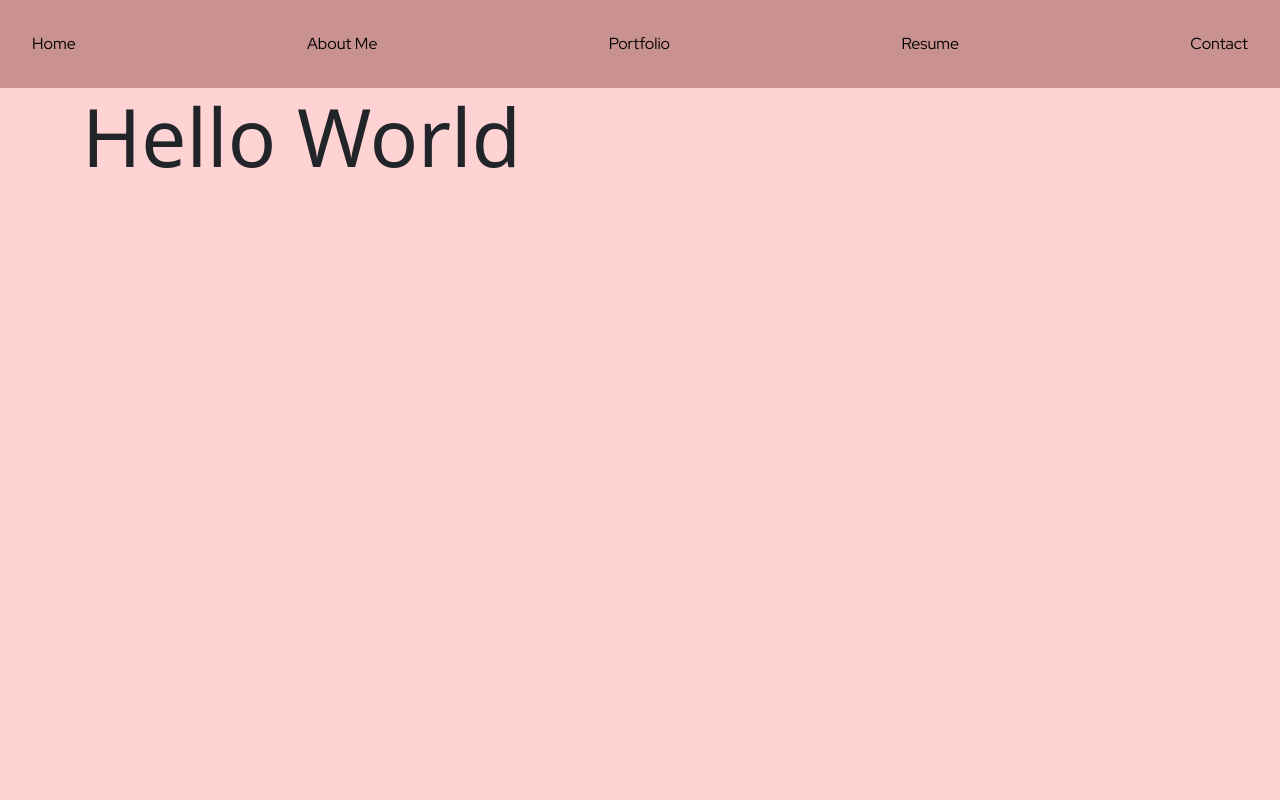
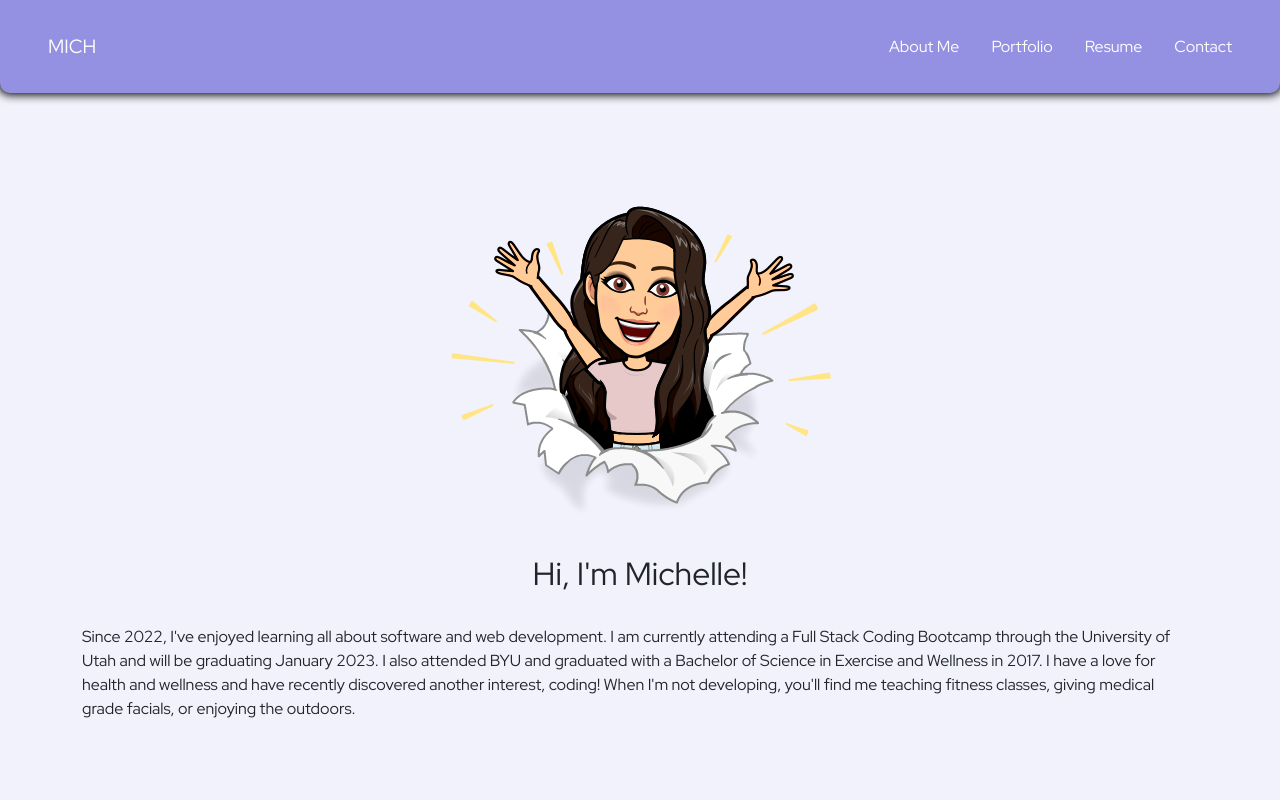
Before and after one commit to mich-hales/mich-react-portfolio, a React (Create React App) app: page / in a window 1280 px wide. Shown: the top 800 px of the page. Built offline with nearby package versions, Linux system fonts and the light colour scheme.

Commit message:
updates to styling and added components

```diff
--- a/src/App.js
+++ b/src/App.js
@@ -12,10 +12,10 @@ function App() {
     // eslint-disable-next-line default-case
     switch(window.location.pathname) {
         case '/':
-            component = <Home />
+            component = <AboutMe />
             break;
         case '/mich-react-portfolio':
-            component = <Home />
+            component = <AboutMe />
             break;
         case '/contact':
             component = <Contact />
--- a/src/components/Navbar.js
+++ b/src/components/Navbar.js
@@ -1,13 +1,25 @@
-import React from 'react';
+import React, { useState, useEffect } from 'react';
 
 export default function Navbar() {
+
+    const [active, setActive] = useState(null);
+    // Function to handle navbar element clicks
+    function handleClick(elem) {
+        setActive(elem);
+    }
+
     return (
         <nav className='mainNavbar'>
-            <a className='nav-link active' href="/">Home</a>
-            <a className='nav-link' href="/aboutme">About Me</a>
-            <a className='nav-link' href="/portfolio">Portfolio</a>
-            <a className='nav-link' href="/resume">Resume</a>
-            <a className='nav-link' href="/contact">Contact</a>
+            <div className='icon-nav'>
+                <a className='nav-link' onClick={() => handleClick('active-tab')} href="/">MICH</a>
+            </div>
+
+            <div className='other-nav'>
+                <a className='nav-link' onClick={() => handleClick('active-tab')}  href="/aboutme">About Me</a>
+                <a className='nav-link' onClick={() => handleClick('active-tab')}  href="/portfolio">Portfolio</a>
+                <a className='nav-link' onClick={() => handleClick('active-tab')}  href="/resume">Resume</a>
+                <a className='nav-link' onClick={() => handleClick('active-tab')}  href="/contact">Contact</a>
+            </div>
         </nav>
     )
 }
--- a/src/pages/AboutMe.js
+++ b/src/pages/AboutMe.js
@@ -1,16 +1,17 @@
 import React from 'react';
-import Selfie from '../images/selfie.jpg'
+import Selfie from '../images/selfie.jpg';
+import Avatar from '../images/big-hello.png';
 
 export default function aboutMe() {
     return (
         <div className='contentContainer m-3'>
             <div className='selfieContainer'>
-                <img className='selfie' src={Selfie} alt='author posing and smiling'/>
+                <img className='selfie' src={Avatar} alt='author posing and smiling'/>
             </div>
-
-            <h2>About</h2>
-            <h4>I'm a full stack developer based in Utah.</h4>
-            <p>Since 2022, I've enjoyed learning all about software and web development. I am currently attending a Full Stack Coding Bootcamp through the University of Utah and will be graduating January 2023. I also attended BYU and graduated with a Bachelor of Science in Exercise and Wellness in 2017. I have a love for health and wellness and have recently discovered another interest, coding! When I'm not developing, you'll find me teaching fitness classes, giving medical grade facials, or enjoying the outdoors. </p>
+            <div className='container'>
+                <h4 className='introHeader'>Hi, I'm Michelle!</h4>
+                <p>Since 2022, I've enjoyed learning all about software and web development. I am currently attending a Full Stack Coding Bootcamp through the University of Utah and will be graduating January 2023. I also attended BYU and graduated with a Bachelor of Science in Exercise and Wellness in 2017. I have a love for health and wellness and have recently discovered another interest, coding! When I'm not developing, you'll find me teaching fitness classes, giving medical grade facials, or enjoying the outdoors. </p>
+            </div>
         </div>
     )
 }
--- a/src/pages/Contact.js
+++ b/src/pages/Contact.js
@@ -3,19 +3,22 @@ import React from 'react';
 export default function contact() {
     return (
         <div className='contentContainer container'>
-            <h1>Contact</h1>
+            <h1 className='contactHeader'>Contact</h1>
+            <div className='contactInput'>
                 <div class="mb-3">
                     <label for="formGroupExampleInput" class="form-label">Name</label>
                     <input type="text" class="form-control" id="nameInput" placeholder="Jane Doe"/>
                 </div>
                 <div class="mb-3">
                     <label for="formGroupExampleInput2" class="form-label">Email Address</label>
-                <input type="text" class="form-control" id="emailInput" placeholder="exampe@email.com"/>
+                    <input type="text" class="form-control" id="emailInput" placeholder="example@email.com"/>
                 </div>
                 <div class="mb-3">
                     <label for="messageInput" class="form-label">Message</label>
                     <textarea class="form-control" id="messageInput" rows="5"></textarea>
                 </div>
+                <button className='btn'>Submit</button>
+            </div>
         </div>
     )
 }
--- a/src/pages/Home.js
+++ b/src/pages/Home.js
@@ -3,7 +3,7 @@ import React from 'react';
 export default function home() {
     return (
         <div className='contentContainer container'>
-            <h1>Hello World</h1>
+
         </div>
     )
 }
--- a/src/pages/Resume.js
+++ b/src/pages/Resume.js
@@ -15,9 +15,8 @@ export default function resume() {
 
     return (
         <div className="contentContainer container">
-            <section>
-                <h2>Download My Resume</h2>
-                <button id="downloadBtn" onClick={downloadFile} value="download">Download</button>
+            <section className="skills">
+                <h4>Download My Resume<span><button id="downloadBtn" className='btn' onClick={downloadFile} value="download">Download</button></span></h4>
             </section>
 
             <section className="skills" id="skills">
--- a/src/styles/style.css
+++ b/src/styles/style.css
@@ -9,6 +9,14 @@
     --brown-pink: #e6c4bb;
     --light-gold: #e4ccc0;
     --gold: #ccb2bb;
+    --blueya: #5460F9;
+    --cutestpurp: #9491e2;
+    --cutestpurplight: #a9a7ff;
+    --lighterblue: #12b3eb;
+    --seagrean: #2feaa8;
+    --whiteblue: #ccf7f4;
+    --whitestblue: #ebfffe;
+    --whitestpurp: #f2f2fd;
 }
 
 * {
@@ -18,29 +26,73 @@
 }
 
 body {
-    background-color: var(--pinkish-light);
+    background-color: var(--whitestpurp);
+    font-family: var(--main-font);
 }
 
 .mainNavbar {
     display: flex;
     justify-content: space-between;
-    background-color: var(--brown-red);
+    background-color: var(--cutestpurp);
     font-family: var(--main-font);
     padding: 2rem;
+    border-bottom-left-radius: 10px;
+    border-bottom-right-radius: 10px;
+    box-shadow: 0 0 10px 2px black;
+}
+
+.icon-nav {
+    font-size: 1.2rem;
+    margin-left: 1rem;
+}
+
+.introHeader {
+    font-size: 2rem;
+    text-align: center;
+    margin-bottom: 2rem;
+}
+
+.other-nav {
+    display: flex;
 }
 
 .mainNavbar a {
     text-decoration: none;
+    color: white;
+}
+
+.other-nav a {
+    margin-left: 1rem;
+    margin-right: 1rem;
+    margin-top: .2rem;
+}
+
+.active-tab {
+    font-weight: bold;
     color: black;
 }
 
-.mainNavbar a:hover {
-    color: var(--pinkish-light);
+.other-nav a:hover {
+    font-weight: bold;
+    color: white;
     transition: .05s;
 }
 
-h1 {
-    font-size: 5rem;
+.icon-nav a:hover {
+    color: white;
+    font-weight: bold;
+}
+
+.contactHeader {
+    font-size: 3rem;
+    font-weight: bold;
+    color: var(--cutestpurp);
+    margin-top: 3rem;
+    margin-bottom: 2rem;
+}
+
+.contactInput {
+    margin: .5rem;
 }
 
 footer {
@@ -53,7 +105,7 @@ footer {
     display: flex;
     justify-content: center;
     align-items: center;
-    background-color: var(--brown-red);
+    background-color: var(--cutestpurp);
 }
 
 .footerLinks li {
@@ -114,19 +166,19 @@ footer {
 }
 
 .link-pink:hover {
-    box-shadow: 0 0 10px 2px var(--light-pink);
+    box-shadow: 0 0 10px 2px var(--cutestpurp);
 }
 
 .link-purp:hover {
-    box-shadow: 0 0 10px 2px var(--purple);
+    box-shadow: 0 0 10px 2px var(--cutestpurp);
 }
 
 .link-blue:hover {
-    box-shadow: 0 0 10px 2px #29b6f6;
+    box-shadow: 0 0 10px 2px var(--cutestpurp);
 }
 
 .link-darkpink:hover {
-    box-shadow: 0 0 10px 2px #ff1493;
+    box-shadow: 0 0 10px 2px var(--cutestpurp);
 }
 
 .overlay {
@@ -159,8 +211,8 @@ footer {
     grid-row-start: 1;
     text-align: center;
     align-self: center;
-    background-color: white;
-    color: black;
+    background-color: var(--cutestpurp);
+    color: white;
     font-weight: bold;
     padding: 2rem;
     border-radius: 10px;
@@ -182,8 +234,8 @@ footer {
     grid-row-start: 1;
     text-align: center;
     align-self: center;
-    background-color: white;
-    color: black;
+    background-color: var(--cutestpurp);
+    color: white;
     font-weight: bold;
     padding: 2rem;
     border-radius: 10px;
@@ -201,8 +253,6 @@ footer {
     grid-row: span 1;
     height: 350px;
 }
-
-
 
 /* text to overlay over the images */
 .h3-overlay {
@@ -234,3 +284,19 @@ footer {
     margin: 2rem;
 
 }
+
+#downloadBtn {
+    font-size: 1.1rem;
+    padding: .3rem;
+    margin-left: 1.5rem;
+}
+
+.btn {
+    background-color: var(--cutestpurp);
+    color: white;
+}
+
+.btn:hover {
+    background-color: var(--cutestpurplight);
+    color: white;
+}
```
Also changed, not shown: src/pages/Portfolio.js (+9 -10 lines). Lines whose indentation alone changed are shown as unchanged.
